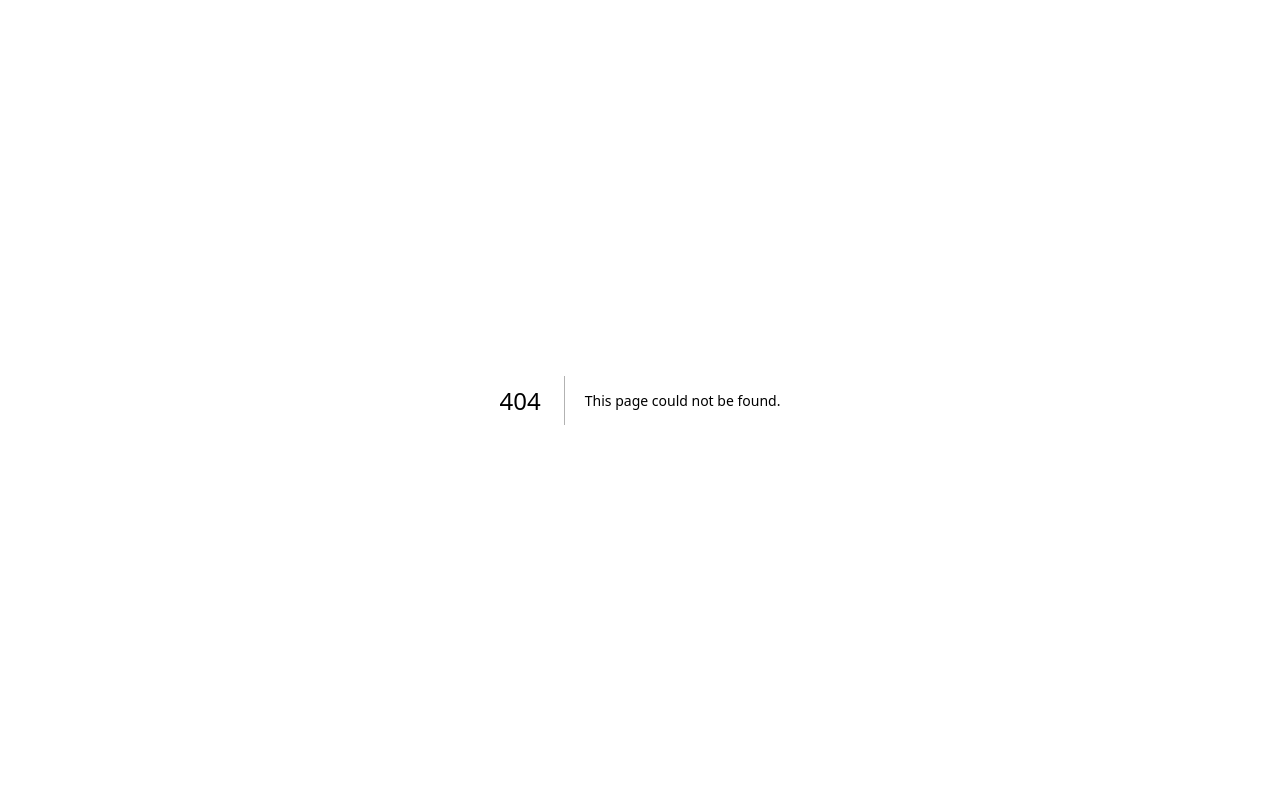
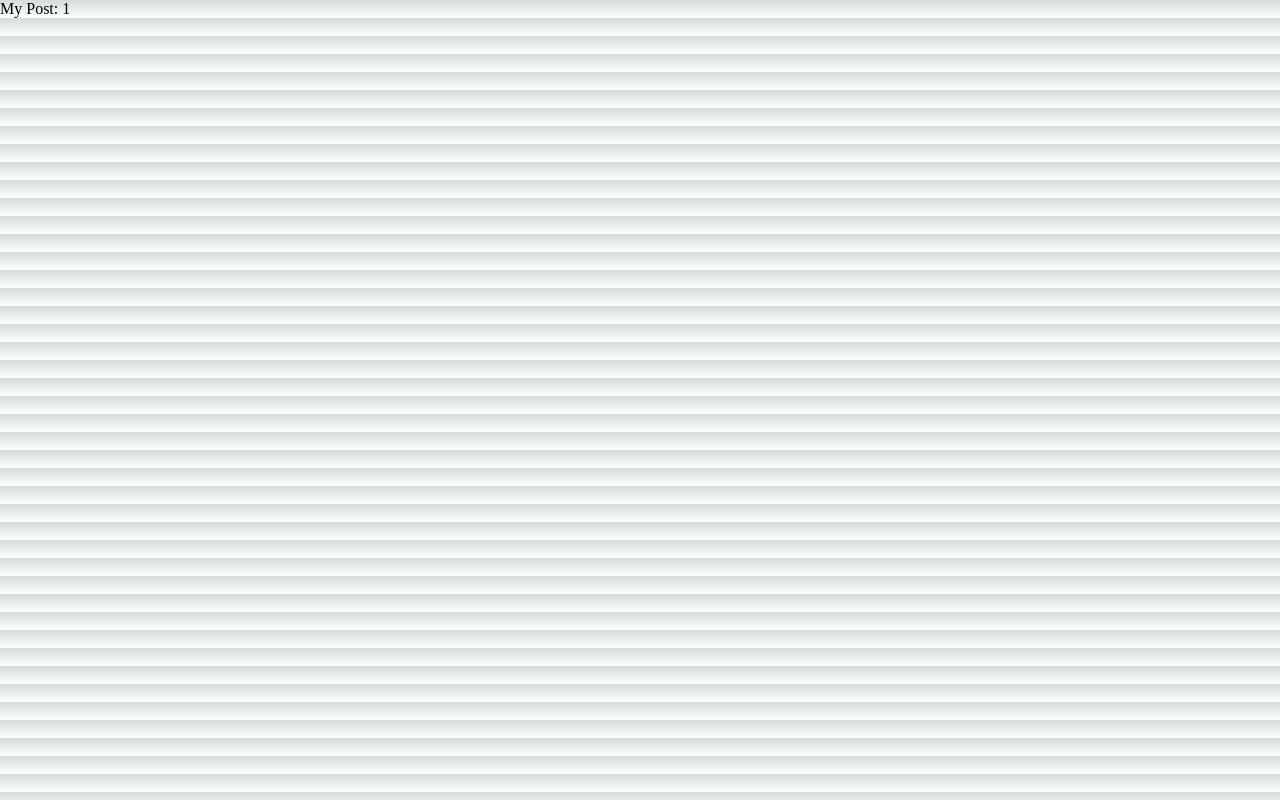
Before and after one commit to ScarryBerry/OldBooksRepo, a Next.js app: page /OldBooksRepo/books/1 in a window 1280 px wide. Before the commit this address had no page. Built offline with nearby package versions, Linux system fonts and the light colour scheme.

Commit message:
just some trials

```diff
--- /dev/null
+++ b/app/books/[title]/page.js
@@ -0,0 +1,3 @@
+export default function Page({ params }) {
+    return <div>My Post: {params.title}</div>
+  }
```
Also changed, not shown: app/page.js (+8 -1 lines).
